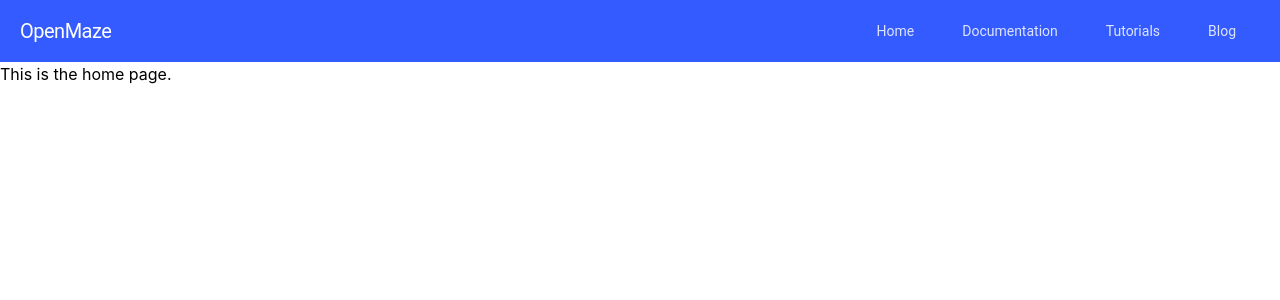
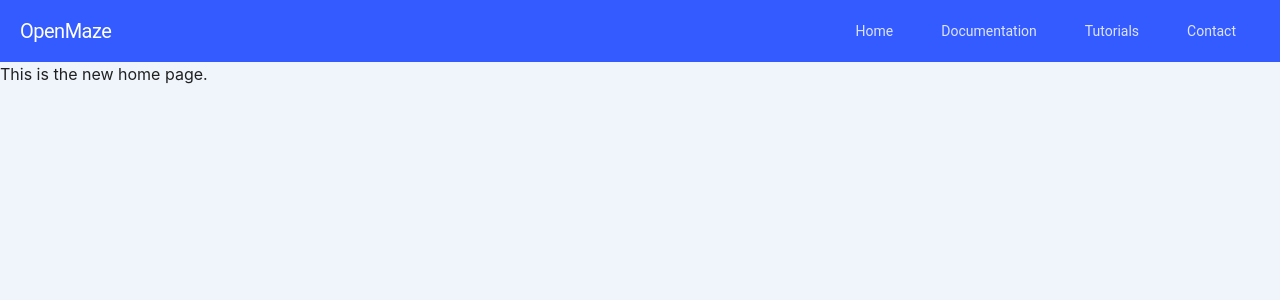
Before and after one commit to KyleAlsburyNealy/OpenMaze-Website, a Next.js app: page / in a window 1280 px wide. Shown: the top 300 px of the page. Built offline with nearby package versions, Linux system fonts and the light colour scheme.

Commit message:
fixes to navbar; addition of meta component to handle page background color and font;

```diff
--- /dev/null
+++ b/components/meta.js
@@ -0,0 +1,19 @@
+import Head from 'next/head'
+
+// The purpose of this page to set some default styles for the whole application.
+// Place things like background color and font here.
+export default () => (
+  <div>
+    <Head>
+      <meta name="viewport" content="width=device-width, initial-scale=1" />
+      <meta charSet="utf-8" />
+    </Head>
+    <style jsx global>{`
+      body {
+        background: #F0F5FB;
+        font: Roboto;
+        color: rgba(0, 0, 0, 0.87);};
+      }
+    `}</style>
+  </div>
+)
--- a/components/navbar.js
+++ b/components/navbar.js
@@ -1,19 +1,6 @@
 import Link from 'next/link';
 import { Component } from 'react';
 import '../style.css'
-
-
-const burgerLineStyle = "w-6 h-1 mb-1 rounded bg-gray-700"
-const getStyle = (line) => {
-    switch (line) {
-        case 1:
-            return { transform: 'rotate(45deg) translate(5px, 6px)' }
-        case 2:
-            return { opacity: '0' }
-        case 3:
-            return { transform: 'rotate(-45deg) translate(5px, -6px)' }
-    }
-}
 
 class Navbar extends Component {
 
@@ -60,9 +47,9 @@ class Navbar extends Component {
                                 Tutorials
                             </a>
                         </Link>
-                        <Link href="/contacts">
+                        <Link href="/contact">
                             <a class="block mt-4 lg:inline-block lg:mt-0 text-blue-200 hover:text-white mr-6">
-                                Blog
+                                Contact
                         </a>
                         </Link>
                     </div>
--- a/pages/contact.js
+++ b/pages/contact.js
@@ -1,8 +1,11 @@
 import Layout from '../components/layout';
 import Team from '../components/Team';
+import Meta from '../components/meta'
 
 export default function Contact() {
   return (
+    <>
+    <Meta />
     <Layout>
       <div className="container">
         <div className="info">
@@ -49,5 +52,6 @@ export default function Contact() {
         <Team />
       </div>
     </Layout>
+    </>
   );
 }
--- a/pages/documentation.js
+++ b/pages/documentation.js
@@ -1,11 +1,15 @@
 import Layout from '../components/layout'
+import Meta from '../components/meta'
 
 export default function Documentation() {
     return (
+      <>
+      <Meta />
       <Layout>
       <div>
         <p>This is the Documentation page</p>
       </div>
     </Layout>
+    </>
     );
   }
--- a/pages/index.js
+++ b/pages/index.js
@@ -1,12 +1,15 @@
 import '../style.css'
-import Layout from '../components/layout';
+import Meta from '../components/meta'
+import Navbar from '../components/navbar';
 
 const Index = () => (
-    <Layout>
-        <div>
-            <h1>This is the home page.</h1>
-        </div>
-    </Layout>
+    <>
+    <Meta />
+    <Navbar />
+    <div>
+        <h1>This is the new home page.</h1>
+    </div>
+    </>
 );
 
 export default Index;
--- a/pages/tutorials.js
+++ b/pages/tutorials.js
@@ -1,11 +1,15 @@
 import Layout from '../components/layout'
+import Meta from '../components/meta'
 
 export default function Tutorials() {
   return (
+    <>
+    <Meta />
     <Layout>
       <div>
         <p>This is the Tutorials page</p>
       </div>
     </Layout>
+    </>
   );
 }
```
Also changed, not shown: tailwind.js.
